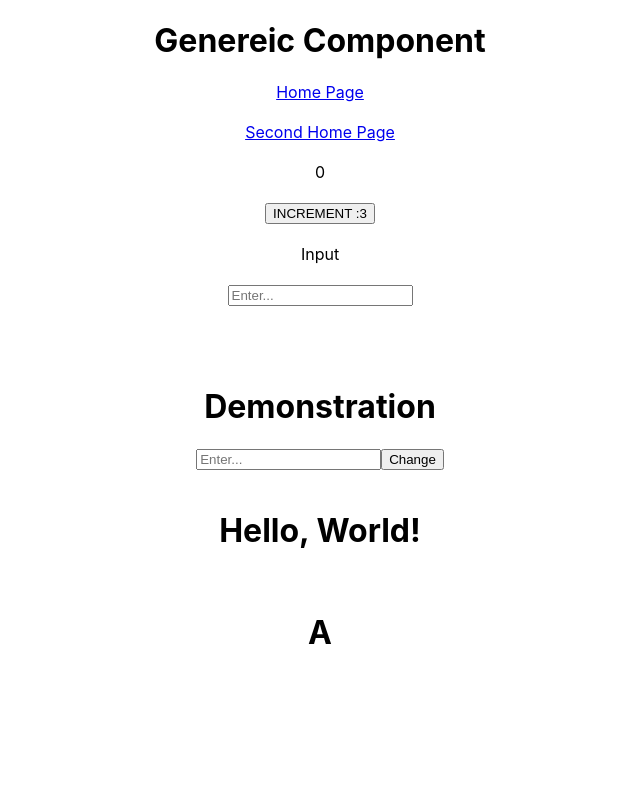
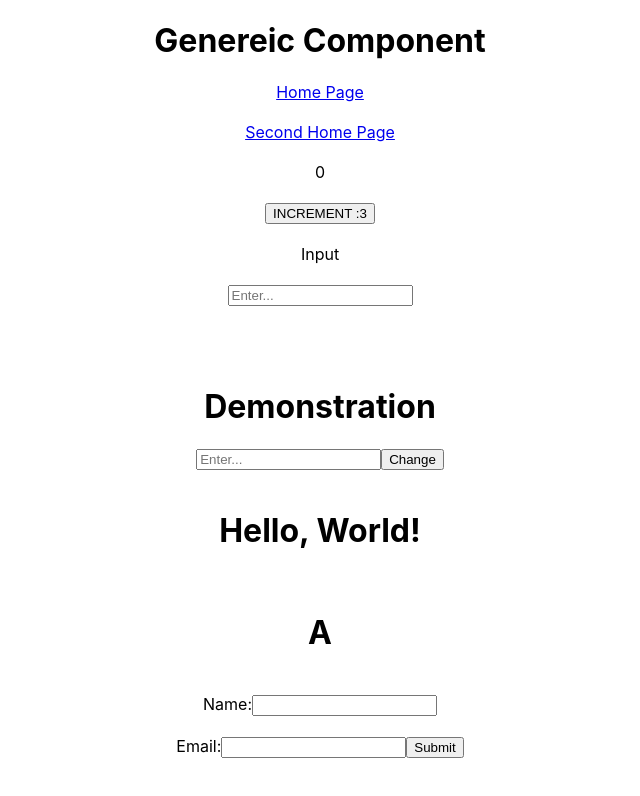
Before and after one commit to gZanda/Js_React_Fundamentals, a React (Create React App) app in the folder basic_react/: page / in a window 1280 px wide. Shown: the top 796 px of the page, without its empty margins (320-960 px from the left). Built offline with nearby package versions, Linux system fonts and the light colour scheme; no server answers.

Commit message:
Form and Json Handle

```diff
--- a/basic_react/src/App.js
+++ b/basic_react/src/App.js
@@ -12,6 +12,7 @@
 import UseReffDemonstration from './component/UseReffHook';
 import ParentComponent from './component/PropsParent';
 import ContexParent from './component/UseContextParent';
+import Form from './component/FormHandle';
 
 function App() {
   return (
@@ -56,6 +57,10 @@
 
       <ContexParent />
 
+      <br></br>
+
+      <Form />
+
     </div>
   );
 }
--- /dev/null
+++ b/basic_react/src/component/FormHandle.js
@@ -0,0 +1,48 @@
+import React, { useState } from 'react';
+
+function Form() {
+
+    // States
+    const [name, setName] = useState('');
+    const [email, setEmail] = useState('');
+
+    const handleSubmit = (e) => {
+        // Don't refresh the page on form submission
+        e.preventDefault();
+        // Print the Values of the STATES
+        console.log('Submitted:', name + " : " + email);
+
+        // Create a new object with the values of the states
+        // JSON
+        const blog = { name, email };
+        // Print the JSON
+        console.log(blog);
+
+        // Reset States
+        setName('');
+        setEmail('');
+    };
+
+    // Using anonymous functions to set the NAME and EMAIL states with "onChange" event
+    return (
+        <form onSubmit={handleSubmit}>
+
+        <label>
+            Name:
+            <input type="text" required value={name} onChange={(e) => setName(e.target.value)} />
+        </label>
+
+        <br />
+        <br />
+
+        <label>
+            Email:
+            <input type="text" required value={email} onChange={(e) => setEmail(e.target.value)} />
+        </label>
+
+        <button type="submit">Submit</button>
+        </form>
+    );
+}
+
+export default Form;
```
